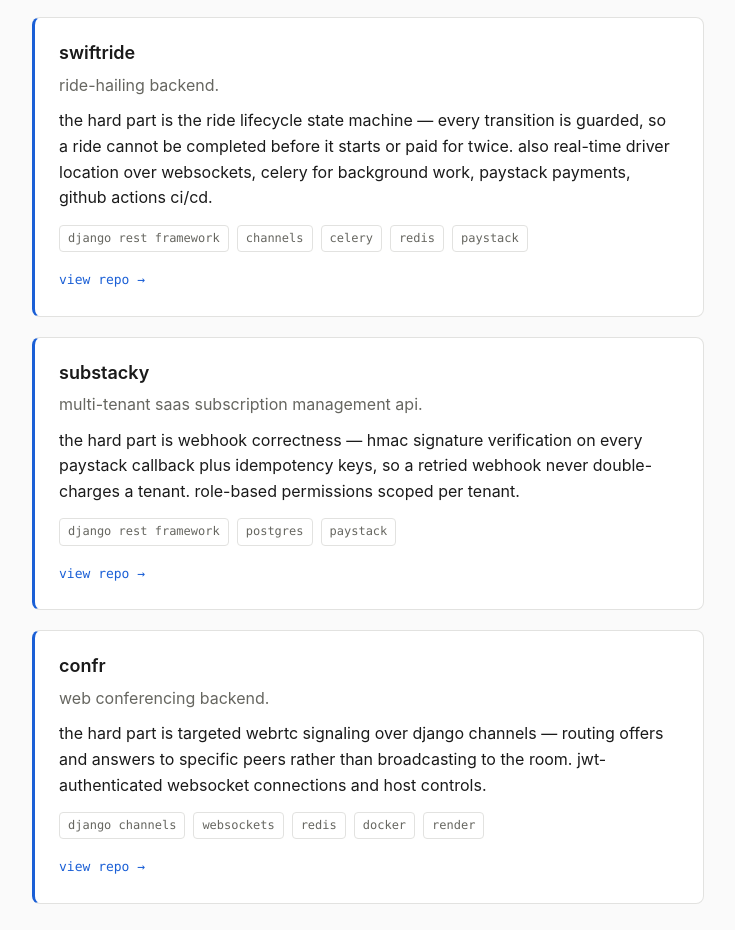
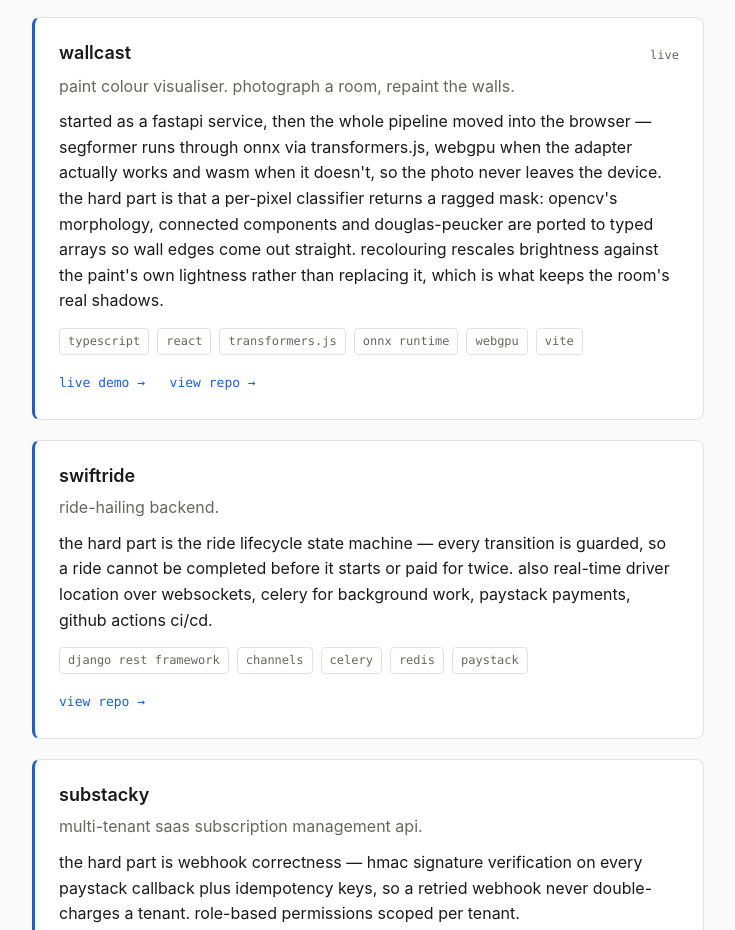
Before and after one commit to Almondsf/oluwafemi-oloyede, a plain HTML site: page index.html in a window 1280 px wide. Shown: the part 908-1838 px from the top of the page, without its empty margins (272-1007 px from the left). Drawn offline with Linux system fonts and the light colour scheme.

Commit message:
Promote wallcast to a full project card
It was a one-line "also built" stub describing a paint colour visualiser
API, which is now wrong — the FastAPI backend was dropped and segmentation
runs in the browser. Give it a full card with the live demo link, and add
spacing for cards carrying two repo links.

Co-Authored-By: Claude Opus 5 <noreply@anthropic.com>

```diff
--- a/index.html
+++ b/index.html
@@ -101,6 +101,27 @@
 
       <article class="project">
         <div class="project-head">
+          <h3>wallcast</h3>
+          <span class="tag-live">live</span>
+        </div>
+        <p class="what">paint colour visualiser. photograph a room, repaint the walls.</p>
+        <p>started as a fastapi service, then the whole pipeline moved into the
+        browser — segformer runs through onnx via transformers.js, webgpu when the
+        adapter actually works and wasm when it doesn't, so the photo never leaves
+        the device. the hard part is that a per-pixel classifier returns a ragged
+        mask: opencv's morphology, connected components and douglas-peucker are
+        ported to typed arrays so wall edges come out straight. recolouring
+        rescales brightness against the paint's own lightness rather than
+        replacing it, which is what keeps the room's real shadows.</p>
+        <ul class="stack">
+          <li>typescript</li><li>react</li><li>transformers.js</li><li>onnx runtime</li><li>webgpu</li><li>vite</li>
+        </ul>
+        <a class="repo-link" href="https://wallcast.netlify.app" target="_blank" rel="noopener">live demo →</a>
+        <a class="repo-link" href="https://github.com/Almondsf/wallcast" target="_blank" rel="noopener">view repo →</a>
+      </article>
+
+      <article class="project">
+        <div class="project-head">
           <h3>swiftride</h3>
         </div>
         <p class="what">ride-hailing backend.</p>
@@ -154,10 +175,6 @@
           recursive folder trees, sharing permissions, drf-spectacular docs.
           <a href="https://github.com/Almondsf/storage_drive" target="_blank" rel="noopener">github.com/Almondsf/storage_drive</a>
         </li>
-        <li>
-          <span class="name">wallcast</span> — paint colour visualiser api.
-          <a href="https://github.com/Almondsf/wallcast" target="_blank" rel="noopener">github.com/Almondsf/wallcast</a>
-        </li>
       </ul>
     </div>
   </section>
--- a/style.css
+++ b/style.css
@@ -262,6 +262,10 @@ section h2::after {
   font-size: 13px;
 }
 
+.repo-link + .repo-link {
+  margin-left: 20px;
+}
+
 .also-built-heading {
   font-size: 15px;
   color: var(--text-dim);
```
Also changed, not shown: 1 other file.
